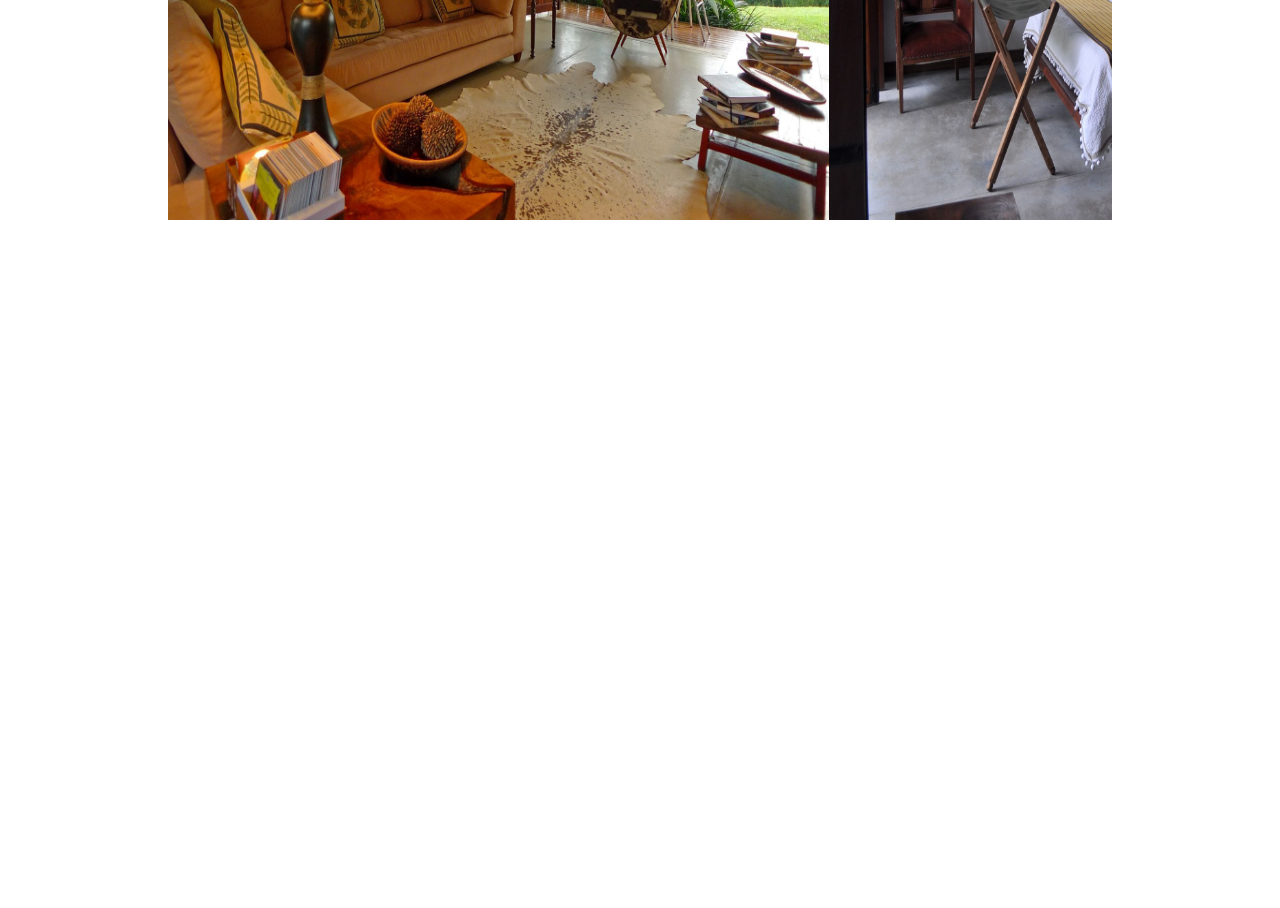
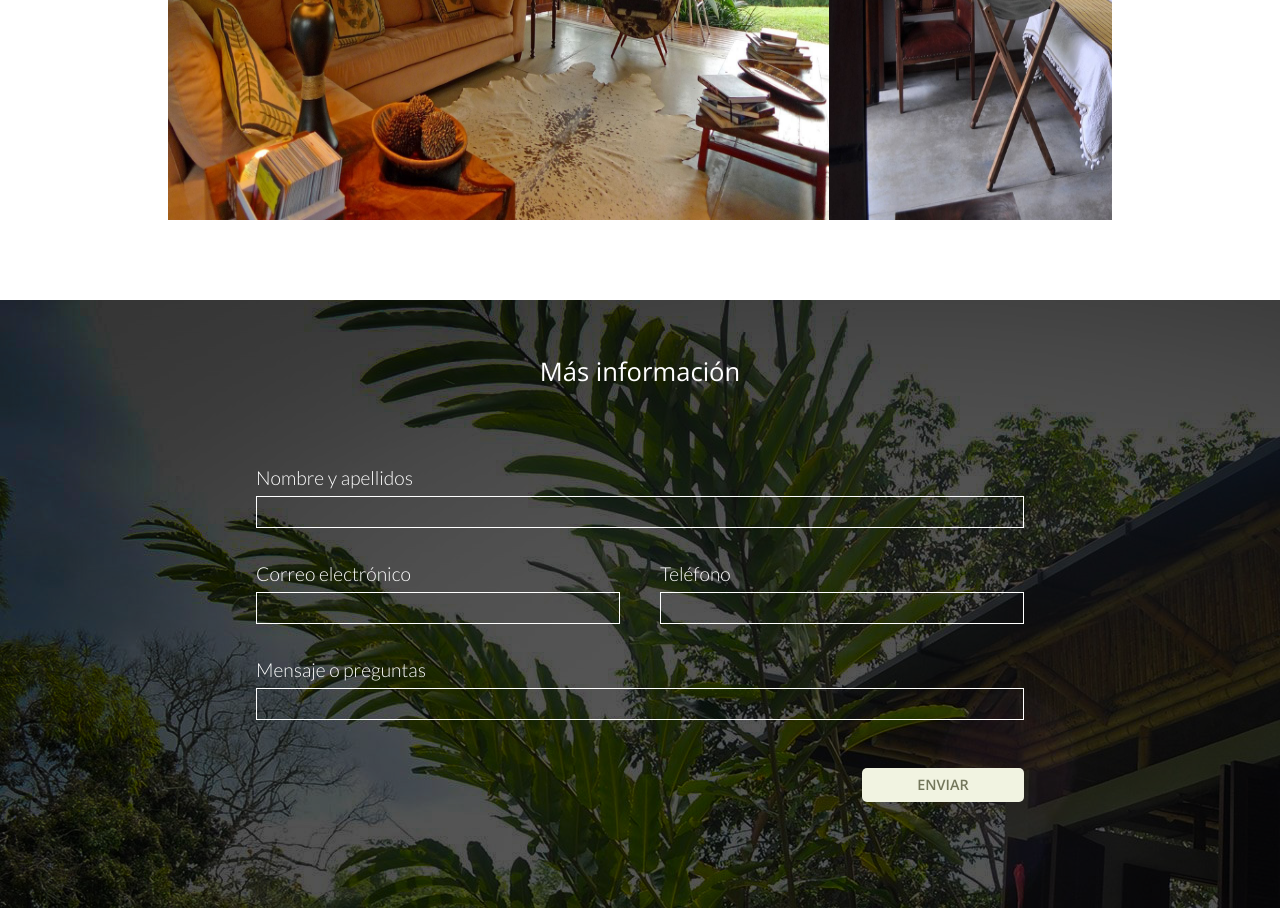
Before and after one commit to AndresFDaza/caniaBrava, a website: page index.html in a window 1280 px wide. Shown: the part 1933-2841 px from the top of the page. Before the commit the page ends 2233 px from the top, so only its background shows below. Drawn offline with nearby package versions, Linux system fonts and the light colour scheme.

Commit message:
add footer form

```diff
--- a/index.html
+++ b/index.html
@@ -100,6 +100,31 @@
     </section>
   </main>
 
+  <footer>
+    <div class="footer__filter-opacity">
+      <form class="footer__form" action="">
+        <h3>Más información</h3>
+        <fieldset class="form__field--4-columns">
+          <legend for="">Nombre y apellidos </legend>
+          <input class="footer__form--transparent" type="text">
+        </fieldset>
+        <fieldset class="form__field--1-columns">
+          <legend for="">Correo electrónico</legend>
+          <input class="footer__form--transparent" type="email">
+        </fieldset>
+        <fieldset class="form__field--2-columns">
+          <legend for="">Teléfono</legend>
+          <input class="footer__form--transparent" type="text">
+        </fieldset>
+        <fieldset class="form__field--4-columns">
+          <legend for="">Mensaje o preguntas</legend>
+          <input class="footer__form--transparent" type="text">
+        </fieldset>
+        <input class="footer__form--submitButton" type="submit" value="ENVIAR">
+      </form>
+    </div>
+
+  </footer>
 </body>
 
 </html>
--- a/src/styles/style.css
+++ b/src/styles/style.css
@@ -20,6 +20,7 @@
   --color-dark-green : rgb(18, 22, 7);
   --color-light-green : rgb(161, 164, 133);
   --color-medium-green : rgb(115, 118, 91);
+  --color-submit-green : rgb(241, 243, 225);
 
   --title-font-family : 'Lato', sans-serif; /* 300 and 700*/
   --body-font-family : 'Open Sans', sans-serif; /* 400 and 600*/
@@ -69,7 +70,6 @@ header {
 
 .header__button{
   text-align: center;
-  color: var(--color-medium-green);
   padding: .5em;
   border-radius: 5px;
   width: 20%;
@@ -185,3 +185,86 @@ main{
 .slider__image{
   width: 70%;
 }
+
+/*  Footer styles */
+
+footer{
+  height: max-content;
+  width: 100%;
+  background-image: url('../assets/images/Caña-Brava-footer.jpg');
+}
+
+fieldset{
+  border: none;
+}
+
+.footer__filter-opacity {
+  width: 100%;
+  height:  max-content;
+  background-color: rgba(0, 0, 0, 0.65);
+  padding: 5% 20%;
+}
+
+.footer__form{
+  color: white;
+  display: grid;
+  grid-template-columns: repeat(4, 1fr);
+  grid-template-rows: repeat(5, 1fr);
+  gap: 0 40px;
+  height: fit-content;
+}
+
+.footer__form > h3{
+  font-size: 1.6rem;
+  font-family: var(--body-font-family);
+  font-weight: 400;
+  grid-column: 1 / 5;
+  text-align: center;
+  margin-bottom: 5rem;
+}
+
+.footer__form--transparent{
+  background-color: rgba(0, 0, 0, 0);
+  border: 1px solid white;
+  color: white;
+  padding: .5rem;
+  height: 2rem;
+  width: 100%;
+}
+
+fieldset > legend{
+  font-size: 1.2rem;
+  line-height: 2.2rem;
+  font-family: var(--title-font-family);
+  font-weight: 300;
+}
+
+.footer__form--submitButton{
+  text-align: center;
+  padding: .5em;
+  border-radius: 5px;
+  width: 100%;
+  height: 36%;
+  font-weight: bold;
+  color: var(--color-medium-green);
+  background: var(--color-submit-green);
+  font-size: .9rem;
+  cursor: pointer;
+  margin-top: 1.2rem;
+  border: none;
+  font-family: var(--body-font-family);
+  grid-column: 4 / 5;
+  align-items: flex-start;
+}
+
+.form__field--1-columns{
+  grid-column: 1 / 3;
+}
+
+.form__field--2-columns{
+  grid-column: 3 / 5;
+}
+
+.form__field--4-columns{
+  grid-column: 1 / 5;
+}
```
Also changed, not shown: src/assets/images/Caña-Brava-footer.jpg (added).
